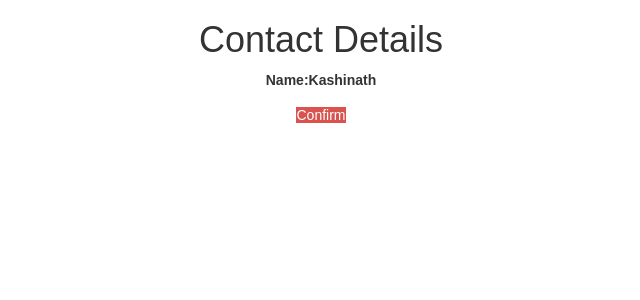
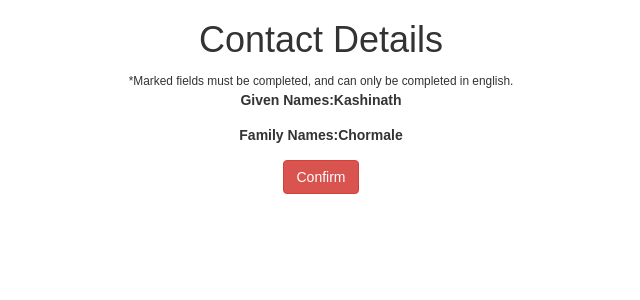
Before and after one commit to kashinathc123/InsuranceDemo, a React (Create React App) app: page / in a window 1280 px wide. Shown: the top 300 px of the page, without its empty margins (319-959 px from the left). Built offline with nearby package versions, Linux system fonts and the light colour scheme.

Commit message:
Classname added to confirmed button

```diff
--- a/src/contact-details.js
+++ b/src/contact-details.js
@@ -9,7 +9,9 @@ class ContactDetails extends Component{
         return(
             <div>
                 <h1>Contact Details</h1>
-                <p><label>Name:</label><label>{this.props.data.contactInfo.name}</label></p>
+                <small>*Marked fields must be completed, and can only be completed in english.</small>
+                <p><label>Given Names:</label><label>{this.props.data.contactInfo.name}</label></p>
+                <p><label>Family Names:</label><label>{this.props.data.contactInfo.lastName}</label></p>
             </div>
         )
     }
--- a/src/contact.js
+++ b/src/contact.js
@@ -1,7 +1,9 @@
 import React, {Component} from 'react';
 import ContactDetails from './contact-details';
-import {BrowserRouter, Link, Route} from 'react-router-dom'
+import {BrowserRouter, Link, Route} from 'react-router-dom';
+import { Button } from 'react-bootstrap';
 var data = require('./db.json');
+
 
 class Contact extends Component{
     constructor(props){
@@ -14,7 +16,7 @@ class Contact extends Component{
         return(
             <div>
                 <ContactDetails data={data}/>
-                <Link className="btn-danger" to="/review-confirm">Confirm</Link>
+                <Link className="btn btn-danger" to="/review-confirm">Confirm</Link>
             </div>
         )
     }
--- a/src/db.json
+++ b/src/db.json
@@ -1,3 +1,3 @@
 {
- "contactInfo":{"name":"Kashinath"}
+ "contactInfo":{"name":"Kashinath", "lastName":"Chormale"}
 }
```
